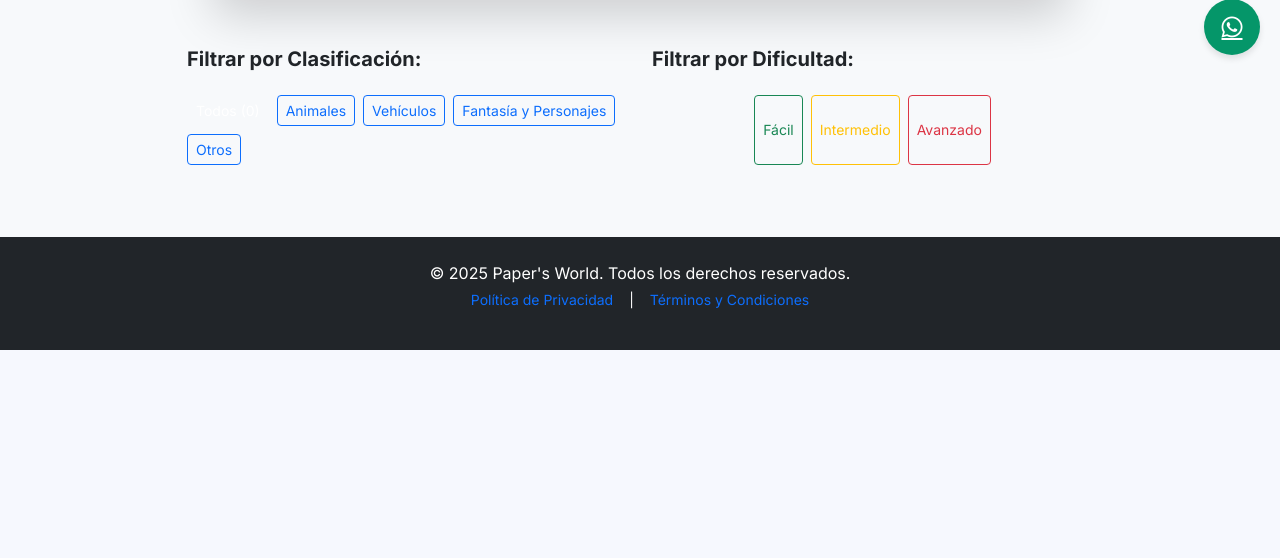
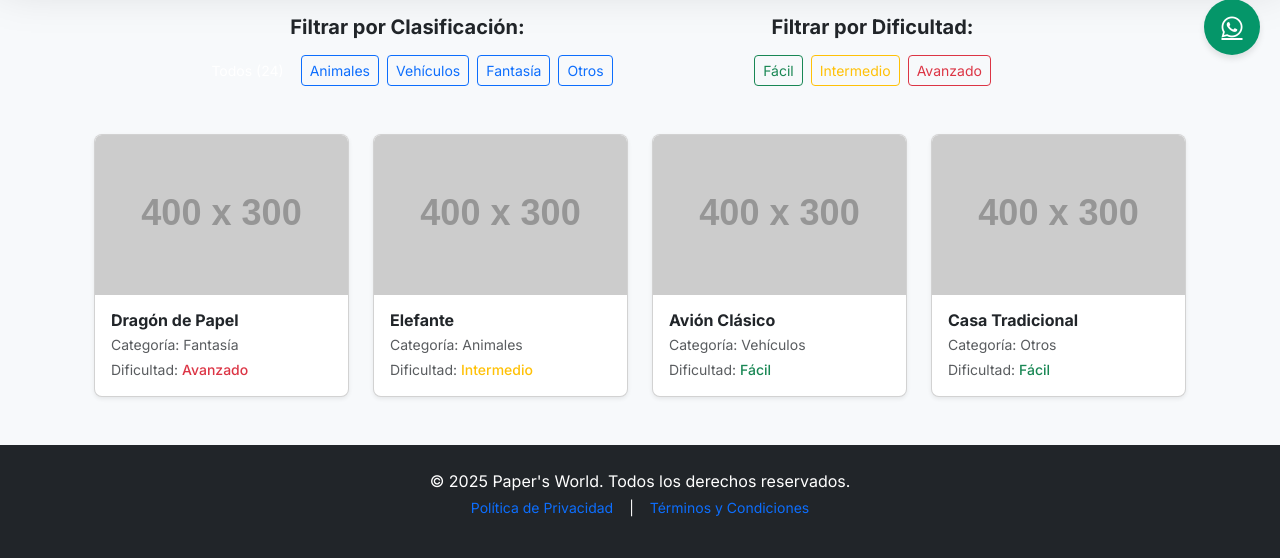
Before and after one commit to estebandev-data/papers-world-1, a Flask app: page /disenos in a window 1280 px wide. Shown: the part 725-1283 px from the top of the page. Before the commit the page ends 1075 px from the top, so only its background shows below. Run offline with Flask 3, Linux system fonts and the light colour scheme; grey boxes labelled with a size stand in for pictures from a placeholder-image service; data that the repository does not hold is empty; some libraries are stand-ins or nearby versions.

Commit message:
Update disenos.html
diseño nuevo de filtr

```diff
--- a/templates/disenos.html
+++ b/templates/disenos.html
@@ -74,6 +74,22 @@
             box-shadow: 0 10px 15px rgba(0, 0, 0, 0.2);
             color: white;
         }
+
+        /* Estilo para el carrusel tipo banner */
+        .carousel-banner {
+            max-width: 100%;
+            margin: 0 auto;
+        }
+
+        .carousel-banner .ratio {
+            --bs-aspect-ratio: 35%; /* Esto hace el video más ancho y angosto */
+        }
+
+        @media (max-width: 768px) {
+            .carousel-banner .ratio {
+                --bs-aspect-ratio: 56.25%; /* En móviles mantiene proporción 16:9 */
+            }
+        }
     </style>
 </head>
 <body>
@@ -81,32 +97,32 @@
     <header>
         <nav class="navbar navbar-expand-lg navbar-light bg-white shadow-sm sticky-top" style="z-index: 20;">
             <div class="container-fluid container-lg px-4">
-                <a class="navbar-brand text-paper-primary fw-bold fs-4" href="{{ url_for('index') }}">Paper's World</a>
+                <a class="navbar-brand text-paper-primary fw-bold fs-4" href="#">Paper's World</a>
                 <button class="navbar-toggler" type="button" data-bs-toggle="collapse" data-bs-target="#navbarNav" aria-controls="navbarNav" aria-expanded="false" aria-label="Toggle navigation">
                     <span class="navbar-toggler-icon"></span>
                 </button>
                 <div class="collapse navbar-collapse" id="navbarNav">
                     <ul class="navbar-nav mx-auto">
                         <li class="nav-item">
-                            <a class="nav-link" href="{{ url_for('index') }}">Inicio</a>
+                            <a class="nav-link" href="#">Inicio</a>
                         </li>
                         <li class="nav-item">
-                            <a class="nav-link active text-paper-primary fw-bold" aria-current="page" href="{{ url_for('disenos') }}">Diseños</a>
+                            <a class="nav-link active text-paper-primary fw-bold" aria-current="page" href="#">Diseños</a>
                         </li>
                         <li class="nav-item">
-                            <a class="nav-link" href="{{ url_for('personalizacion') }}">Personalización</a>
+                            <a class="nav-link" href="#">Personalización</a>
                         </li>
                         <li class="nav-item">
-                            <a class="nav-link" href="{{ url_for('aprende') }}">Aprende</a>
+                            <a class="nav-link" href="#">Aprende</a>
                         </li>
                         <li class="nav-item">
-                            <a class="nav-link" href="{{ url_for('clases') }}">Clases</a>
+                            <a class="nav-link" href="#">Clases</a>
                         </li>
                         <li class="nav-item">
-                            <a class="nav-link" href="{{ url_for('feedback') }}">Comentarios</a>
+                            <a class="nav-link" href="#">Comentarios</a>
                         </li>
                         <li class="nav-item">
-                            <a class="nav-link" href="{{ url_for('tienda') }}">Tienda</a>
+                            <a class="nav-link" href="#">Tienda</a>
                         </li>
                     </ul>
                     <div class="d-flex">
@@ -126,12 +142,12 @@
             </div>
         </div>
 
-        <div class="row mx-0 mb-5 justify-content-center">
-            <div class="col-12 col-md-10 col-lg-8 px-0">
-                <div id="videoCarousel" class="carousel slide rounded-3 overflow-hidden shadow-lg" data-bs-ride="carousel">
+        <!-- Carrusel tipo banner ancho y angosto -->
+        <div class="carousel-banner mb-5">
+            <div id="videoCarousel" class="carousel slide shadow-lg" data-bs-ride="carousel">
                 <div class="carousel-inner">
                     <div class="carousel-item active">
-                            <div class="ratio ratio-16x9" style="min-height: 250px; background-color: #e2e8f0;">
+                        <div class="ratio" style="background-color: #e2e8f0;">
                             <iframe src="https://www.youtube.com/embed/dQw4w9WgXcQ?autoplay=1&mute=1&controls=1&loop=1&playlist=dQw4w9WgXcQ"
                                     title="Video Promocional Paper's World"
                                     allow="accelerometer; autoplay; clipboard-write; encrypted-media; gyroscope; picture-in-picture"
@@ -146,37 +162,37 @@
                 </div>
             </div>
         </div>
-        </div>
+
         <div class="container my-5 px-4">
 
+            <!-- Sección de filtros centrados -->
             <div class="row mb-5 justify-content-center">
                 <div class="col-12 col-lg-10">
 
-                    <div class="row mb-3">
-                        <div class="col-12 col-md-6 text-center text-md-start">
-                            <h5 class="fw-bold">Filtrar por Clasificación:</h5>
+                    <div class="row g-4">
+                        <!-- Filtro por Clasificación -->
+                        <div class="col-12 col-md-6">
+                            <div class="text-center">
+                                <h5 class="fw-bold mb-3">Filtrar por Clasificación:</h5>
+                                <div class="d-flex flex-wrap gap-2 justify-content-center" role="group" aria-label="Filtros de Clasificación">
+                                    <button type="button" class="btn btn-paper-primary btn-sm text-white">Todos (24)</button>
+                                    <button type="button" class="btn btn-outline-primary btn-sm">Animales</button>
+                                    <button type="button" class="btn btn-outline-primary btn-sm">Vehículos</button>
+                                    <button type="button" class="btn btn-outline-primary btn-sm">Fantasía</button>
+                                    <button type="button" class="btn btn-outline-primary btn-sm">Otros</button>
                                 </div>
-                        <div class="col-12 col-md-6 text-center text-md-start">
-                            <h5 class="fw-bold">Filtrar por Dificultad:</h5>
                             </div>
                         </div>
 
-                    <div class="row">
-                        <div class="col-12 col-md-6 mb-4 mb-md-0 d-flex justify-content-center">
-                            <div class="d-flex flex-wrap gap-2" role="group" aria-label="Filtros de Clasificación">
-                                <button type="button" class="btn btn-paper-primary btn-sm text-white">Todos ({{ (disenos|default([])|length) }})</button>
-                                <button type="button" class="btn btn-outline-primary btn-sm">Animales</button>
-                                <button type="button" class="btn btn-outline-primary btn-sm">Vehículos</button>
-                                <button type="button" class="btn btn-outline-primary btn-sm">Fantasía y Personajes</button>
-                                <button type="button" class="btn btn-outline-primary btn-sm">Otros</button>
-                            </div>
-                        </div>
-
-                        <div class="col-12 col-md-6 d-flex justify-content-center">
-                             <div class="d-flex flex-wrap gap-2" role="group" aria-label="Filtros de Dificultad">
+                        <!-- Filtro por Dificultad -->
+                        <div class="col-12 col-md-6">
+                            <div class="text-center">
+                                <h5 class="fw-bold mb-3">Filtrar por Dificultad:</h5>
+                                <div class="d-flex flex-wrap gap-2 justify-content-center" role="group" aria-label="Filtros de Dificultad">
                                     <button type="button" class="btn btn-outline-success btn-sm">Fácil</button>
                                     <button type="button" class="btn btn-outline-warning btn-sm">Intermedio</button>
                                     <button type="button" class="btn btn-outline-danger btn-sm">Avanzado</button>
+                                </div>
                             </div>
                         </div>
                     </div>
@@ -184,42 +200,125 @@
                 </div>
             </div>
 
+            <!-- Grid de diseños de ejemplo -->
             <div id="design-grid" class="row row-cols-2 row-cols-md-3 row-cols-lg-4 g-4">
-                {% for diseno in disenos|default([]) %}
+                <!-- Tarjeta de ejemplo 1 -->
                 <div class="col">
                     <div class="design-card card rounded-3 shadow-sm overflow-hidden h-100"
                         data-bs-toggle="modal"
                         data-bs-target="#designModal"
-                        data-nombre="{{ diseno.nombre|default('Nombre Desconocido') }}"
-                        data-categoria="{{ diseno.categoria|default('N/A') }}"
-                        data-dificultad="{{ diseno.dificultad|default('Media') }}"
-                        data-imagen="{{ url_for('static', filename='imagenes/' + diseno.imagen_url)|default('') }}">
+                        data-nombre="Dragón de Papel"
+                        data-categoria="Fantasía"
+                        data-dificultad="Avanzado"
+                        data-imagen="https://placehold.co/400x300/6366f1/ffffff?text=Dragón">
 
                         <div class="w-100" style="height: 10rem; background-color: #f3f4f6;">
-                            <img src="{{ url_for('static', filename='imagenes/' + diseno.imagen_url)|default('') }}"
-                                    onerror="this.onerror=null; this.src='https://placehold.co/400x300/e5e7eb/4b5563?text=Sin+Imagen';"
-                                    alt="Diseño de {{ diseno.nombre|default('Diseño') }}"
+                            <img src="https://placehold.co/400x300/6366f1/ffffff?text=Dragón"
+                                    alt="Diseño de Dragón de Papel"
                                     class="w-100 h-100 object-fit-cover">
                         </div>
 
                         <div class="card-body p-3">
-                            <h3 class="fs-6 fw-bold text-dark mb-1">{{ diseno.nombre|default('Diseño Sin Nombre') }}</h3>
+                            <h3 class="fs-6 fw-bold text-dark mb-1">Dragón de Papel</h3>
                             <p class="small text-muted mb-1">
-                                Categoría: {{ diseno.categoria|default('N/A') }}
+                                Categoría: Fantasía
                             </p>
                             <p class="small text-muted mb-0">
-                                Dificultad: <span class="fw-medium text-danger">{{ diseno.dificultad|default('N/A') }}</span>
+                                Dificultad: <span class="fw-medium text-danger">Avanzado</span>
                             </p>
                         </div>
                     </div>
                 </div>
-                {% endfor %}
+
+                <!-- Tarjeta de ejemplo 2 -->
+                <div class="col">
+                    <div class="design-card card rounded-3 shadow-sm overflow-hidden h-100"
+                        data-bs-toggle="modal"
+                        data-bs-target="#designModal"
+                        data-nombre="Elefante"
+                        data-categoria="Animales"
+                        data-dificultad="Intermedio"
+                        data-imagen="https://placehold.co/400x300/22c55e/ffffff?text=Elefante">
+
+                        <div class="w-100" style="height: 10rem; background-color: #f3f4f6;">
+                            <img src="https://placehold.co/400x300/22c55e/ffffff?text=Elefante"
+                                    alt="Diseño de Elefante"
+                                    class="w-100 h-100 object-fit-cover">
+                        </div>
+
+                        <div class="card-body p-3">
+                            <h3 class="fs-6 fw-bold text-dark mb-1">Elefante</h3>
+                            <p class="small text-muted mb-1">
+                                Categoría: Animales
+                            </p>
+                            <p class="small text-muted mb-0">
+                                Dificultad: <span class="fw-medium text-warning">Intermedio</span>
+                            </p>
+                        </div>
+                    </div>
+                </div>
+
+                <!-- Tarjeta de ejemplo 3 -->
+                <div class="col">
+                    <div class="design-card card rounded-3 shadow-sm overflow-hidden h-100"
+                        data-bs-toggle="modal"
+                        data-bs-target="#designModal"
+                        data-nombre="Avión Clásico"
+                        data-categoria="Vehículos"
+                        data-dificultad="Fácil"
+                        data-imagen="https://placehold.co/400x300/3b82f6/ffffff?text=Avión">
+
+                        <div class="w-100" style="height: 10rem; background-color: #f3f4f6;">
+                            <img src="https://placehold.co/400x300/3b82f6/ffffff?text=Avión"
+                                    alt="Diseño de Avión Clásico"
+                                    class="w-100 h-100 object-fit-cover">
+                        </div>
+
+                        <div class="card-body p-3">
+                            <h3 class="fs-6 fw-bold text-dark mb-1">Avión Clásico</h3>
+                            <p class="small text-muted mb-1">
+                                Categoría: Vehículos
+                            </p>
+                            <p class="small text-muted mb-0">
+                                Dificultad: <span class="fw-medium text-success">Fácil</span>
+                            </p>
+                        </div>
+                    </div>
+                </div>
+
+                <!-- Puedes agregar más tarjetas de ejemplo aquí -->
+                <div class="col">
+                    <div class="design-card card rounded-3 shadow-sm overflow-hidden h-100"
+                        data-bs-toggle="modal"
+                        data-bs-target="#designModal"
+                        data-nombre="Casa Tradicional"
+                        data-categoria="Otros"
+                        data-dificultad="Fácil"
+                        data-imagen="https://placehold.co/400x300/f59e0b/ffffff?text=Casa">
+
+                        <div class="w-100" style="height: 10rem; background-color: #f3f4f6;">
+                            <img src="https://placehold.co/400x300/f59e0b/ffffff?text=Casa"
+                                    alt="Diseño de Casa Tradicional"
+                                    class="w-100 h-100 object-fit-cover">
+                        </div>
+
+                        <div class="card-body p-3">
+                            <h3 class="fs-6 fw-bold text-dark mb-1">Casa Tradicional</h3>
+                            <p class="small text-muted mb-1">
+                                Categoría: Otros
+                            </p>
+                            <p class="small text-muted mb-0">
+                                Dificultad: <span class="fw-medium text-success">Fácil</span>
+                            </p>
+                        </div>
+                    </div>
+                </div>
             </div>
 
             <div class="text-center mt-5">
                 <button id="load-more-btn"
-                        onclick="cargarMasDisenos({{ tamano_lote|default(8) }})"
-                        class="btn bg-paper-secondary text-white fw-semibold rounded-pill px-5 py-2 shadow-lg transition duration-150 transform hover:scale-105"
+                        onclick="cargarMasDisenos(8)"
+                        class="btn bg-paper-secondary text-white fw-semibold rounded-pill px-5 py-2 shadow-lg"
                         style="--bs-btn-hover-bg: #047857;">
                     Cargar Más Diseños
                 </button>
@@ -246,6 +345,7 @@
         <i class="fab fa-whatsapp"></i>
     </a>
 
+    <!-- Modal de Detalles -->
     <div class="modal fade" id="designModal" tabindex="-1" aria-labelledby="designModalLabel" aria-hidden="true">
         <div class="modal-dialog modal-lg modal-dialog-centered">
             <div class="modal-content">
@@ -281,7 +381,7 @@
                                 *Nota: Aquí podrías añadir una descripción detallada del diseño.
                             </p>
 
-                            <a id="modal-comprar" href="{{ url_for('tienda') }}" class="btn bg-paper-secondary text-white fw-bold w-100 py-2 mt-3" style="--bs-btn-hover-bg: #047857;">
+                            <a id="modal-comprar" href="#" class="btn bg-paper-secondary text-white fw-bold w-100 py-2 mt-3" style="--bs-btn-hover-bg: #047857;">
                                 <i class="fas fa-shopping-cart me-2"></i> Comprar Plantilla
                             </a>
                         </div>
@@ -337,7 +437,7 @@
         }
 
         document.addEventListener('DOMContentLoaded', () => {
-            const batchSize = {{ tamano_lote|default(8) }};
+            const batchSize = 8;
             initializeDesigns(batchSize);
 
             // LÓGICA PARA LLENAR EL MODAL
```
Lines whose indentation alone changed are shown as unchanged.
